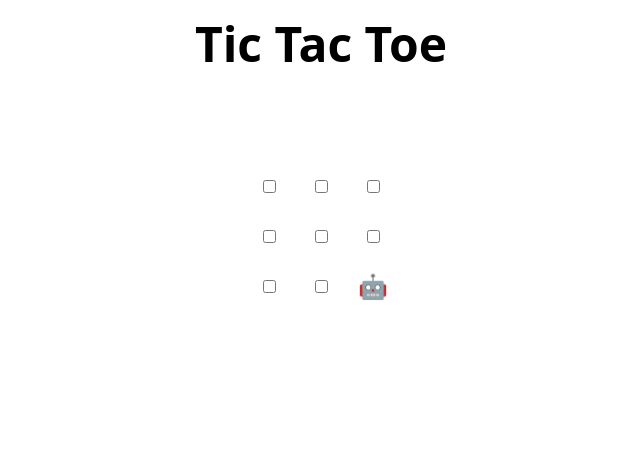
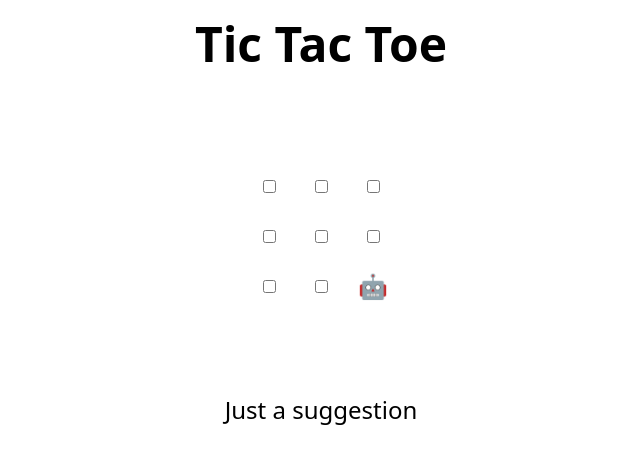
Before and after one commit to simiel/review-pull-requests, a plain HTML site: page index.html in a window 1280 px wide. Shown: the whole page, without its empty margins (319-959 px from the left). Drawn offline with Linux system fonts and the light colour scheme.

Commit message:
Update index.html
A cool suggestion

```diff
--- a/index.html
+++ b/index.html
@@ -48,7 +48,7 @@
 </table>
 
 <h2 hidden>Game over, refresh to play again 🧑‍💻 🤖!</h2>
-
+Just a suggestion
 <script>
   // Initialization
   const boxes = Array.from(document.querySelectorAll('td'))
```
